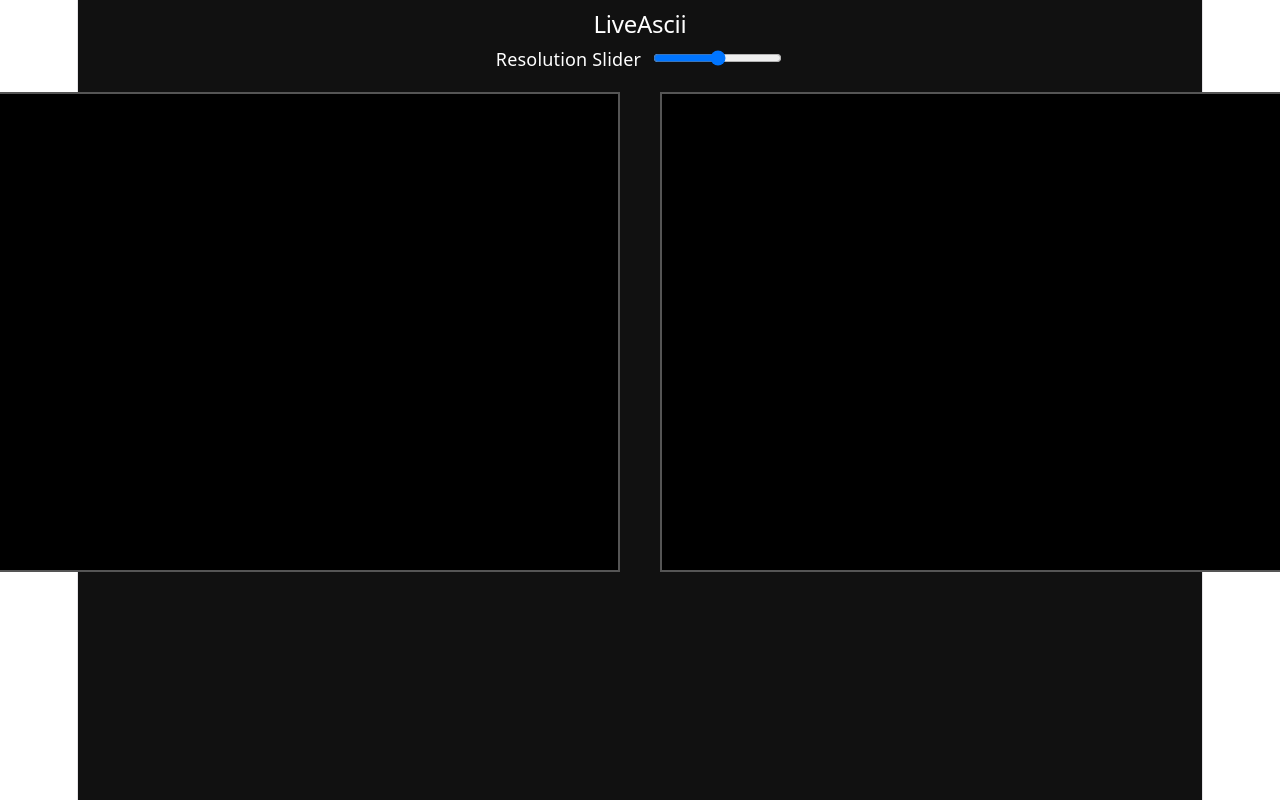
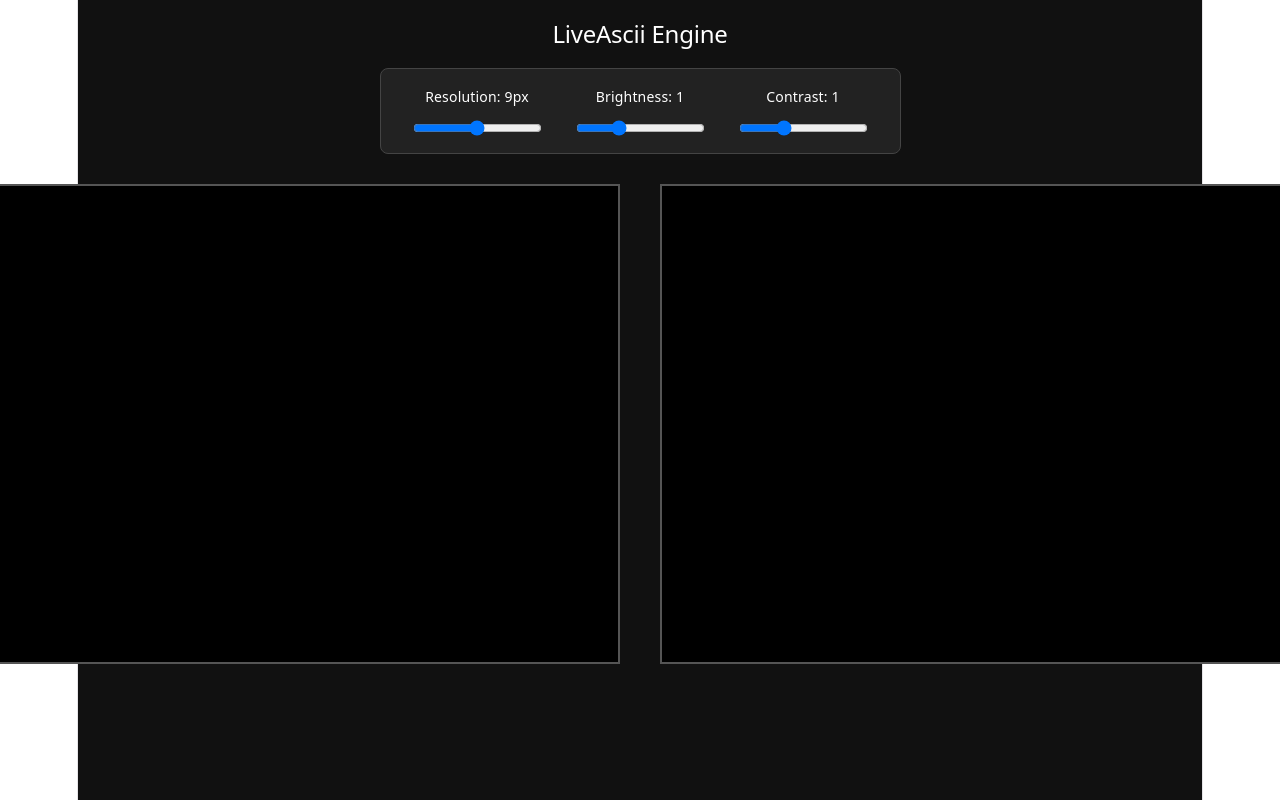
Before and after one commit to Jaspreet210/LiveAscii, a React (Vite) app in the folder client/: page / in a window 1280 px wide. Built offline with nearby package versions, Linux system fonts and the light colour scheme; no server answers.

Commit message:
add slider for brightness and contrast

```diff
--- a/client/src/App.jsx
+++ b/client/src/App.jsx
@@ -8,25 +8,49 @@ function App() {
   const canvasRef = useRef(null);
   const asciiRef = useRef(null);
 
+  // --- STATE ENGINES ---
   const [fontSizeUi, setFontSizeUi] = useState(9);
   const fontSizeRef = useRef(9);
 
-  const handleSliderChange = (e) => {
+  const [brightnessUi, setBrightnessUi] = useState(1.0);
+  const brightnessRef = useRef(1.0);
+
+  const [contrastUi, setContrastUi] = useState(1.0);
+  const contrastRef = useRef(1.0);
+
+  // --- HANDLERS ---
+  const handleResolutionChange = (e) => {
     const val = parseInt(e.target.value, 10);
     setFontSizeUi(val);
     fontSizeRef.current = val;
+  }
+
+  const handleBrightnessChange = (e) => {
+    const val = parseFloat(e.target.value);
+    setBrightnessUi(val);
+    brightnessRef.current = val;
+  }
+
+  const handleContrastChange = (e) => {
+    const val = parseFloat(e.target.value);
+    setContrastUi(val);
+    contrastRef.current = val;
   }
 
   useEffect(() => {
     const startWebcam = async () => {
       try {
         const stream = await navigator.mediaDevices.getUserMedia({
-          video: true,
+          video: {
+            width: { ideal: 640 },
+            height: { ideal: 480 },
+            aspectRatio: 4/3
+          },
           audio: false
         });
-        if (videoRef.current) {
-          videoRef.current.srcObject = stream;
-        }
+
+        if (videoRef.current) videoRef.current.srcObject = stream;
+
       } catch (error) {
         console.error("Error accessing the webcam: ", error);
       }
@@ -42,7 +66,6 @@ function App() {
         const ctx = canvas.getContext('2d');
         const currentFont = fontSizeRef.current;
 
-        // 1. RESTORED GEOMETRY: The * 0.6 guarantees we generate enough characters to reach the edge!
         canvas.width = Math.ceil(640 / (currentFont * 0.6));
         canvas.height = Math.ceil(480 / currentFont);
 
@@ -57,11 +80,19 @@ function App() {
             const g = imageData[index + 1];
             const b = imageData[index + 2];
 
-            let bright = (r + g + b) / 3.0;
-            bright*=0.9;
+            // 1. Calculate base brightness
+            let bright = (r + g + b) / 3;
+
+            // 2. Apply Contrast (Anchor around 128 medium-gray)
+            bright = (bright - 128) * contrastRef.current + 128;
+
+            // 3. Apply Brightness
+            bright = bright * brightnessRef.current;
+
+            // 4. Safety Clamp
+            bright = Math.min(255, Math.max(0, bright));
 
             const charIndex = Math.floor((bright / 255) * (ASCII_CHARS.length - 1));
-
             asciiFrame += ASCII_CHARS[charIndex];
           }
           asciiFrame += "\n";
@@ -73,11 +104,9 @@ function App() {
     processFrame();
   }, []);
 
-  // 2. SCALER MATH: Synced with the 0.6 aspect ratio
   const cols = Math.ceil(640 / (fontSizeUi * 0.6));
   const rows = Math.ceil(480 / fontSizeUi);
 
-  // Courier New at 10px height is exactly 6px wide.
   const safeTextWidth = cols * 6;
   const safeTextHeight = rows * 10;
 
@@ -85,72 +114,57 @@ function App() {
   const scaleY = 480 / safeTextHeight;
 
   return (
-    <div style={{ padding: '10px', textAlign: 'center', background: '#111', minHeight: "100vh" }}>
-      <h2 style={{ color: 'white' }}>LiveAscii</h2>
+    <div style={{ padding: '20px', textAlign: 'center', background: '#111', minHeight: "100vh" }}>
+      <h2 style={{ color: 'white', marginBottom: '20px' }}>LiveAscii Engine</h2>
 
-      <div style={{ marginBottom: '20px', color: 'white' }}>
-        <label style={{ marginRight: '10px' }}>Resolution Slider</label>
-        <input
-          type="range"
-          min="2"
-          max="16"
-          value={fontSizeUi}
-          onChange={handleSliderChange}
-        />
+      <div style={{
+        display: 'flex', justifyContent: 'center', gap: '30px', flexWrap: 'wrap',
+        background: '#222', padding: '15px 30px', borderRadius: '8px', marginBottom: '30px',
+        border: '1px solid #444', color: 'white', display: 'inline-flex'
+      }}>
+
+        <div style={{ display: 'flex', flexDirection: 'column', alignItems: 'center' }}>
+          <label style={{ marginBottom: '8px', fontSize: '14px' }}>Resolution: {fontSizeUi}px</label>
+          <input type="range" min="2" max="16" value={fontSizeUi} onChange={handleResolutionChange} />
+        </div>
+
+        <div style={{ display: 'flex', flexDirection: 'column', alignItems: 'center' }}>
+          <label style={{ marginBottom: '8px', fontSize: '14px' }}>Brightness: {brightnessUi}</label>
+          <input type="range" min="0.1" max="3.0" step="0.1" value={brightnessUi} onChange={handleBrightnessChange} />
+        </div>
+
+        <div style={{ display: 'flex', flexDirection: 'column', alignItems: 'center' }}>
+          <label style={{ marginBottom: '8px', fontSize: '14px' }}>Contrast: {contrastUi}</label>
+          <input type="range" min="0.0" max="3.0" step="0.1" value={contrastUi} onChange={handleContrastChange} />
+        </div>
+
       </div>
 
-      <div style={{
-        display: "flex",
-        flexDirection: "row",
-        flexWrap: "nowrap",
-        justifyContent: 'center',
-        alignItems: 'flex-start',
-        gap: "40px"
-      }}>
+      <div style={{ display: "flex", flexDirection: "row", flexWrap: "nowrap", justifyContent: 'center', alignItems: 'flex-start', gap: "40px" }}>
 
         <video
           ref={videoRef}
-          autoPlay
-          playsInline
-          style={{
-            width: "640px",
-            height: "480px",
-            minWidth: "640px",
-            minHeight: "480px",
-            border: '2px solid #555',
-            transform: 'scaleX(-1)',
-            backgroundColor: '#000',
-            objectFit: 'cover',
-            flexShrink: 0
-          }}
+          autoPlay playsInline muted
+          style={{ width: "640px", height: "480px", minWidth: "640px", minHeight: "480px", border: '2px solid #555', transform: 'scaleX(-1)', backgroundColor: '#000', objectFit: 'fill', flexShrink: 0 }}
         ></video>
 
         <div style={{
-          width: "640px",
-          height: "480px",
-          minWidth: "640px",
-          minHeight: "480px",
+          position: "relative",
+          width: "640px", height: "480px", minWidth: "640px", minHeight: "480px",
           transform: "scaleX(-1)",
-          border: '2px solid #555',
-          backgroundColor: '#000',
-          overflow: "hidden",
-          flexShrink: 0
+          border: '2px solid #555', backgroundColor: '#000', overflow: "hidden", flexShrink: 0
         }}>
+
           <pre
             ref={asciiRef}
             style={{
-              // FORCING Courier New locks the browser to the exact 0.6 math we used above
+              position: "absolute", top: 0, left: 0,
               fontFamily: "'Courier New', Courier, monospace",
-              fontSize: "10px",
-              lineHeight: "10px",
-              color: "#fff",
-              margin: "0",
-              padding: "0",
-              textAlign: "left",
-              transformOrigin: "top left",
+              fontSize: "10px", lineHeight: "10px",
+              color: "#ddd", // Hardcoded back to Matrix Green!
+              margin: "0", padding: "0", textAlign: "left", transformOrigin: "top left",
               transform: `scale(${scaleX}, ${scaleY})`,
-              width: `${safeTextWidth}px`,
-              height: `${safeTextHeight}px`,
+              width: `${safeTextWidth}px`, height: `${safeTextHeight}px`,
             }}
           ></pre>
         </div>
```
